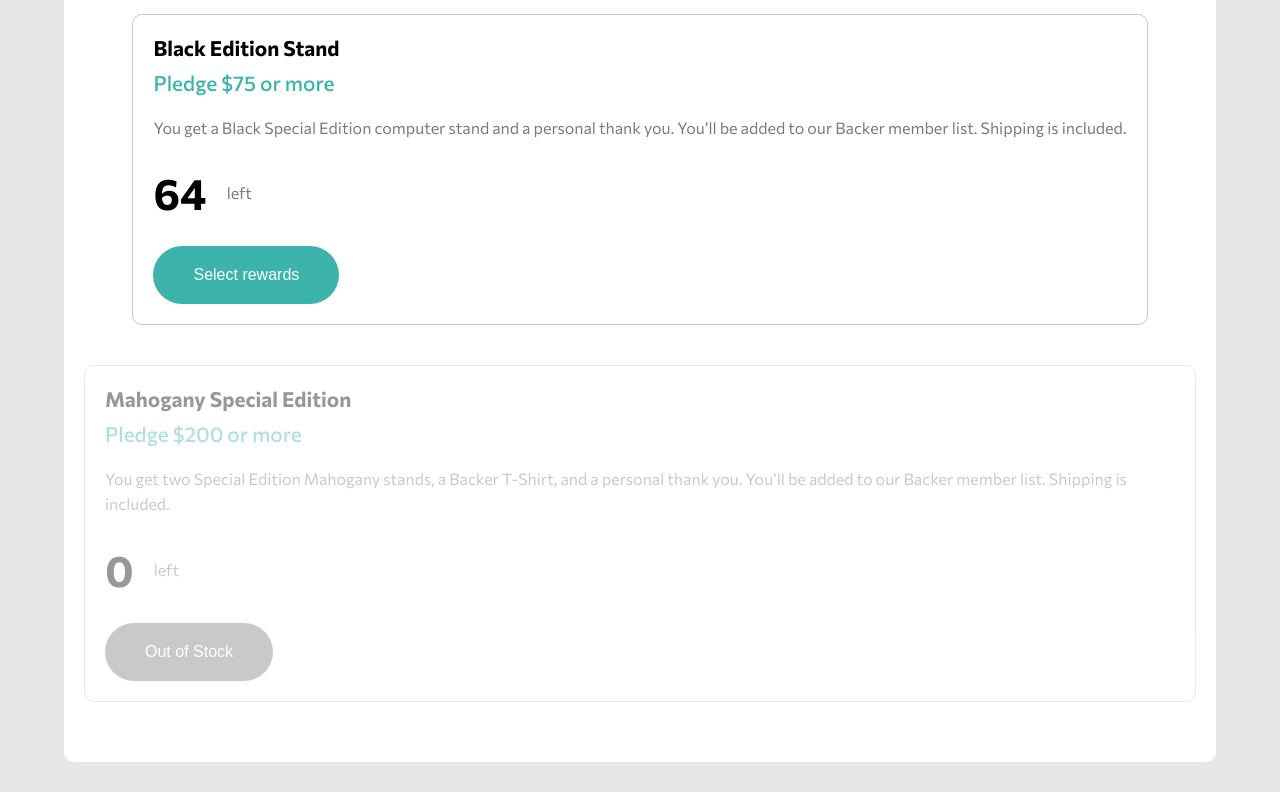
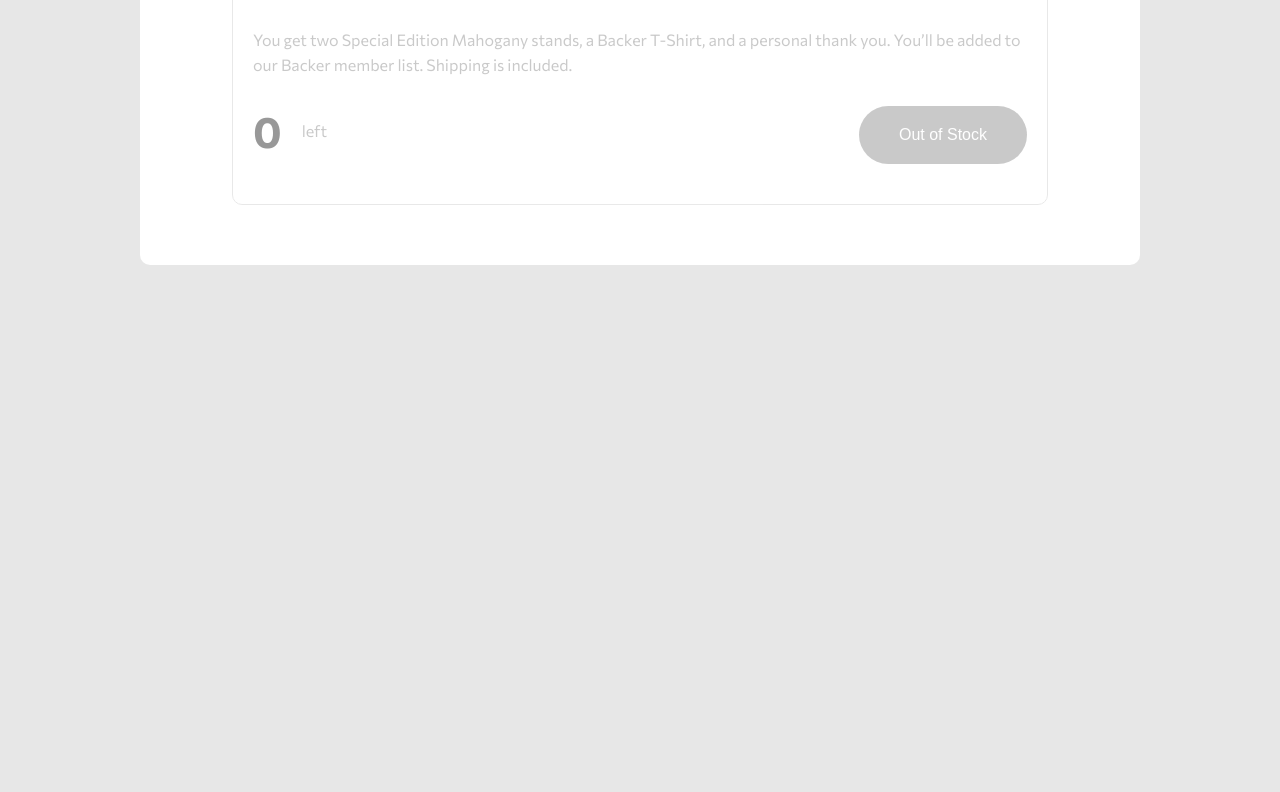
Before and after one commit to MilosSimic994/crowdfunding-product-page, a plain HTML site: page index.html in a window 1280 px wide. Shown: the part 1903-2695 px from the top of the page. After the commit the page ends 2198 px from the top, so only its background shows below. Drawn offline with Linux system fonts and the light colour scheme.

Commit message:
responsive for desk&tabl

```diff
--- a/style/style.scss
+++ b/style/style.scss
@@ -8,11 +8,18 @@ $DarkGray: hsl(0, 0%, 48%);
 $LightGray: rgb(200, 200, 200);
 $font: 16px;
 
+//mixins
 @mixin flex($justify, $align, $direction) {
   display: flex;
   justify-content: $justify;
   align-items: $align;
   flex-direction: $direction;
+}
+
+@mixin medium {
+  @media screen and(min-width: 870px) {
+    @content;
+  }
 }
 
 //basic
@@ -94,6 +101,10 @@ body {
   padding: 40px 20px;
   border-radius: 10px;
   margin: 30px 0;
+  @include medium {
+    width: 85%;
+    max-width: 1000px;
+  }
 }
 .btn {
   background: $ModerateCyan;
@@ -144,15 +155,31 @@ header
       background: #fff;
       width: 100%;
       border-radius: 10px;
+      @include medium {
+        @include flex(space-between, center, row);
+        position: relative;
+        top: 0;
+        width: 30%;
+        background: none;
+      }
 
       li {
         padding: 20px 10px;
         border-bottom: 1px solid $LightGray;
+        @include medium {
+          border: none;
+        }
 
         a {
           color: $Black;
           font-size: 1.3rem;
           text-transform: capitalize;
+          @include medium {
+            color: #fff;
+            &:hover {
+              color: rgb(218, 216, 216);
+            }
+          }
         }
       }
       li:last-child {
@@ -164,6 +191,9 @@ header
     }
     #hamburger {
       cursor: pointer;
+      @include medium {
+        display: none;
+      }
     }
   }
 }
@@ -183,6 +213,9 @@ header
   .buttons {
     @include flex(space-between, center, row);
     width: 100%;
+    @include medium {
+      width: 85%;
+    }
     .bookmark {
       color: $DarkCyan;
       font-size: 35px;
@@ -193,9 +226,16 @@ header
 .numbers {
   @include flex(space-between, center, column);
   text-align: center;
+  @include medium {
+    @include flex(space-between, center, row);
+    width: 85%;
+  }
   article {
     p {
       letter-spacing: 2px;
+    }
+    h2 {
+      margin-bottom: 0;
     }
   }
 
@@ -204,11 +244,20 @@ header
     height: 1px;
     background: $DarkGray;
     margin-bottom: 30px;
+
+    @include medium {
+      width: 1px;
+      height: 80px;
+      margin: 0px 30px;
+    }
   }
 }
 input[type="range"] {
   appearance: none;
   width: 70%;
+  @include medium {
+    width: 85%;
+  }
 }
 
 input[type="range"]::-moz-range-track,
@@ -236,17 +285,41 @@ input[type="range"]::-moz-range-thumb {
 }
 
 .about {
+  hgroup {
+    @include medium {
+      width: 85%;
+    }
+  }
   .pricing {
     margin: 20px 0;
     border: 1px solid $LightGray;
     border-radius: 10px;
     padding: 20px;
+    position: relative;
 
     h2 {
       margin-bottom: 20px;
       span {
         margin-left: 20px;
         font-weight: 400;
+      }
+    }
+    @include medium {
+      width: 85%;
+    }
+    h5 {
+      @include medium {
+        position: absolute;
+        right: 20px;
+        top: 20px;
+      }
+    }
+    .select {
+      @include medium {
+        display: inline-block;
+        position: absolute;
+        right: 20px;
+        bottom: 40px;
       }
     }
   }
@@ -256,6 +329,12 @@ input[type="range"]::-moz-range-thumb {
   opacity: 0.4;
   .btn {
     background: $DarkGray;
+    @include medium {
+      display: inline-block;
+      position: absolute;
+      right: 20px;
+      bottom: 40px;
+    }
   }
 }
 
@@ -271,6 +350,9 @@ input[type="range"]::-moz-range-thumb {
   .packages {
     transform: translateY(-40%);
     &__title {
+      @include medium {
+        width: 85%;
+      }
       div {
         @include flex(space-between, center, row);
         h3 {
@@ -286,11 +368,23 @@ input[type="range"]::-moz-range-thumb {
       border-radius: 10px;
       padding: 20px;
       margin: 20px 0;
+      position: relative;
+
+      @include medium {
+        width: 85%;
+      }
 
       &__title {
         @include flex(flex-start, center, row);
         cursor: pointer;
 
+        hgroup {
+          width: 100%;
+          @include flex(flex-start, center, row);
+          h4 {
+            margin-right: 20px;
+          }
+        }
         h4 {
           margin-bottom: initial;
         }
@@ -320,6 +414,11 @@ input[type="range"]::-moz-range-thumb {
         span {
           margin-left: 20px;
         }
+        @include medium {
+          position: absolute;
+          top: 8px;
+          right: 30px;
+        }
       }
 
       &__pricing {
@@ -327,7 +426,10 @@ input[type="range"]::-moz-range-thumb {
         padding: 20px 0;
         display: none;
         border-top: 1px solid $LightGray;
-
+        @include medium {
+          @include flex(space-between, center, row);
+          display: none;
+        }
         .cta {
           @include flex(space-between, center, row);
           padding: 20px 0;
@@ -364,6 +466,10 @@ input[type="range"]::-moz-range-thumb {
   img {
     padding: 20px 0;
   }
+  @include medium {
+    width: 400px;
+    top: 200px;
+  }
 }
 
 .show {
```
Also changed, not shown: style/style.css, 1 other file.
